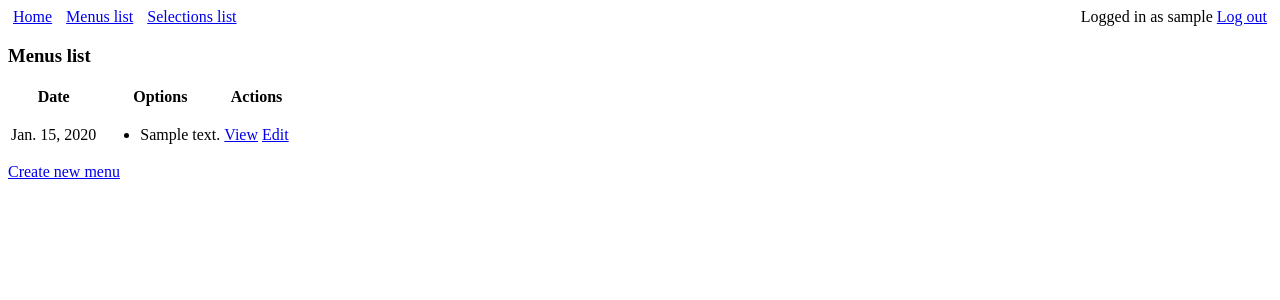
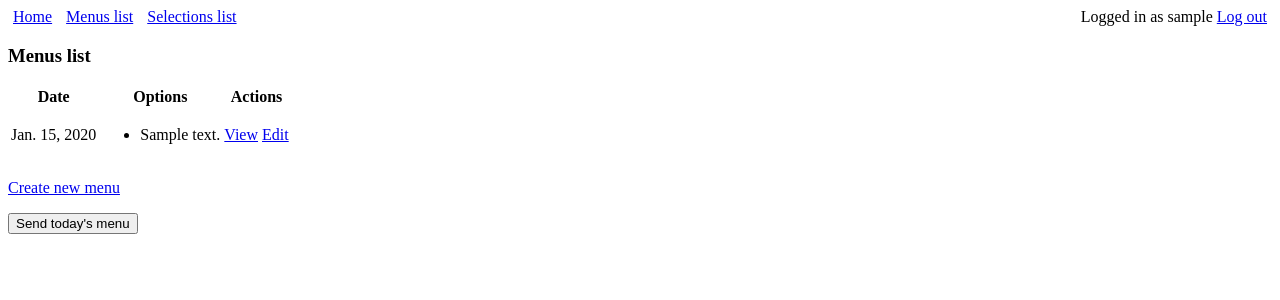
Before and after one commit to danielrc14/Backend-Test-Rojas, a Django app: page /menus/ in a window 1280 px wide. Shown: the top 300 px of the page. Run offline with Django 3.2, Linux system fonts and the light colour scheme; a user stored in the database is signed in; tables that the repository leaves empty hold one stand-in row (values such as "Sample post"); parts of the project's set-up code (start-up, migrations or seed data) failed here and were passed over.

Commit message:
add: view to send the task to celery

```diff
--- a/menus/templates/menus/menu_list.html
+++ b/menus/templates/menus/menu_list.html
@@ -25,5 +25,9 @@
       </tr>
     {% endfor %}
   </table>
-  <a href="{% url 'menus:menu_create' %}">Create new menu</a>
+  <p><a href="{% url 'menus:menu_create' %}">Create new menu</a></p>
+  <form method='post' action="{% url 'menus:send_link' %}">
+    {% csrf_token %}
+    <input type="submit" value="Send today's menu">
+  </form>
 {% endblock content %}
--- a/menus/urls.py
+++ b/menus/urls.py
@@ -27,4 +27,9 @@ urlpatterns = [
         views.MenuOptionSelectionListView.as_view(),
         name='selections_list',
     ),
+    path(
+        'send_link',
+        views.SendMenuSelectionLinksView.as_view(),
+        name='send_link',
+    ),
 ]
--- a/menus/views.py
+++ b/menus/views.py
@@ -5,15 +5,22 @@ from django.views.generic.edit import (
     CreateView,
     UpdateView,
 )
-from django.shortcuts import get_object_or_404
+from django.views import View
+from django.shortcuts import (
+    get_object_or_404,
+    redirect,
+)
 from django.contrib.auth.mixins import UserPassesTestMixin
 
-# Models
+# Menus
 from .models import (
     Menu,
     MenuOption,
 )
+
+# Users
 from users.models import MenuOptionSelection
+from users.tasks import send_menu_link_to_all_users
 
 # Others
 from datetime import datetime
@@ -115,3 +122,17 @@ class MenuOptionSelectionListView(BasePermissionMixin, ListView):
         )
 
         return queryset
+
+
+class SendMenuSelectionLinksView(BasePermissionMixin, View):
+    """
+    View to send messages with today's menu to all employees (task is sent to
+    Celery).
+    """
+
+    def post(self, request, *args, **kwargs):
+        # Make sure today's menu exists
+        get_object_or_404(Menu, date=datetime.now().date())
+        send_menu_link_to_all_users.delay(self.request.build_absolute_uri())
+
+        return redirect('menus:menu_list')
```
